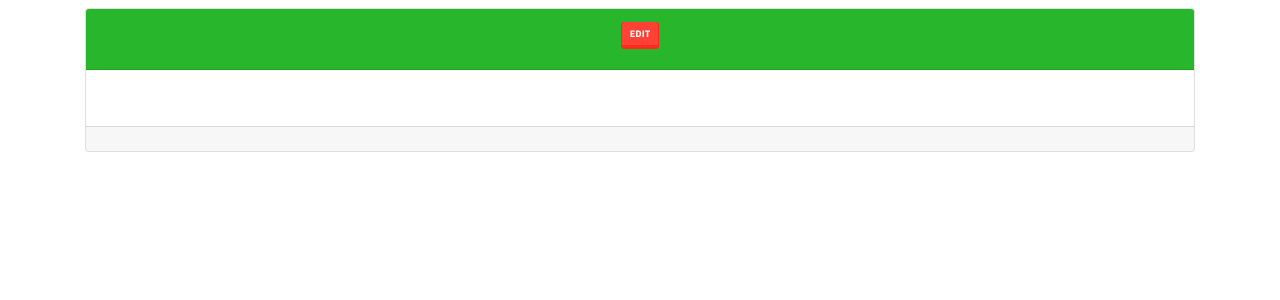
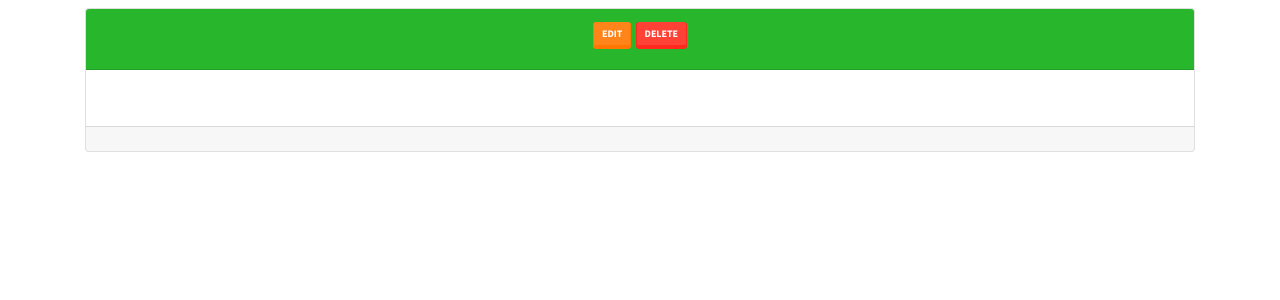
Before and after one commit to nilldiggonto/Recipe_Site_Django_3_RESTAPI, a Django app: template posts/templates/posts/detail.html in a window 1280 px wide. Shown: the part 57-357 px from the top of the page. Run offline with Django 3.2, Linux system fonts and the light colour scheme; the template is opened without the code that fills it, so the values that code supplies are empty; some libraries are stand-ins or nearby versions.

Commit message:
Delete Post

```diff
--- a/posts/templates/posts/detail.html
+++ b/posts/templates/posts/detail.html
@@ -7,7 +7,8 @@
     <div class="card">
         <div class="card-header text-center bg-success text-white">
             <h4>{{object.title}}
-                <a class="btn btn-sm btn-danger" href="{{object.get_update_url}}">Edit</a>
+                <a class="btn btn-sm btn-warning" href="{{object.get_update_url}}">Edit</a>
+                <a class="btn btn-sm btn-danger" href="{% url 'posts:delete' %}">Delete</a>
             </h4>
 
 
--- a/posts/urls.py
+++ b/posts/urls.py
@@ -1,5 +1,5 @@
 from django.urls import path
-from .views import post_list,post_detail,post_create,post_update
+from .views import post_list,post_detail,post_create,post_update,post_delete
 
 app_name = 'posts'
 urlpatterns = [
@@ -7,4 +7,5 @@ urlpatterns = [
     path('post/',post_list,name='post_list'),
     path('<slug:slug>/',post_detail,name='post_detail'),
     path('edit/<slug:slug>/',post_update,name='post_update'),
+    path('delete/<slug:slug>/',post_delete,name='post_delete'),
 ]
```
Also changed, not shown: posts/views.py (+9 -1 lines).
